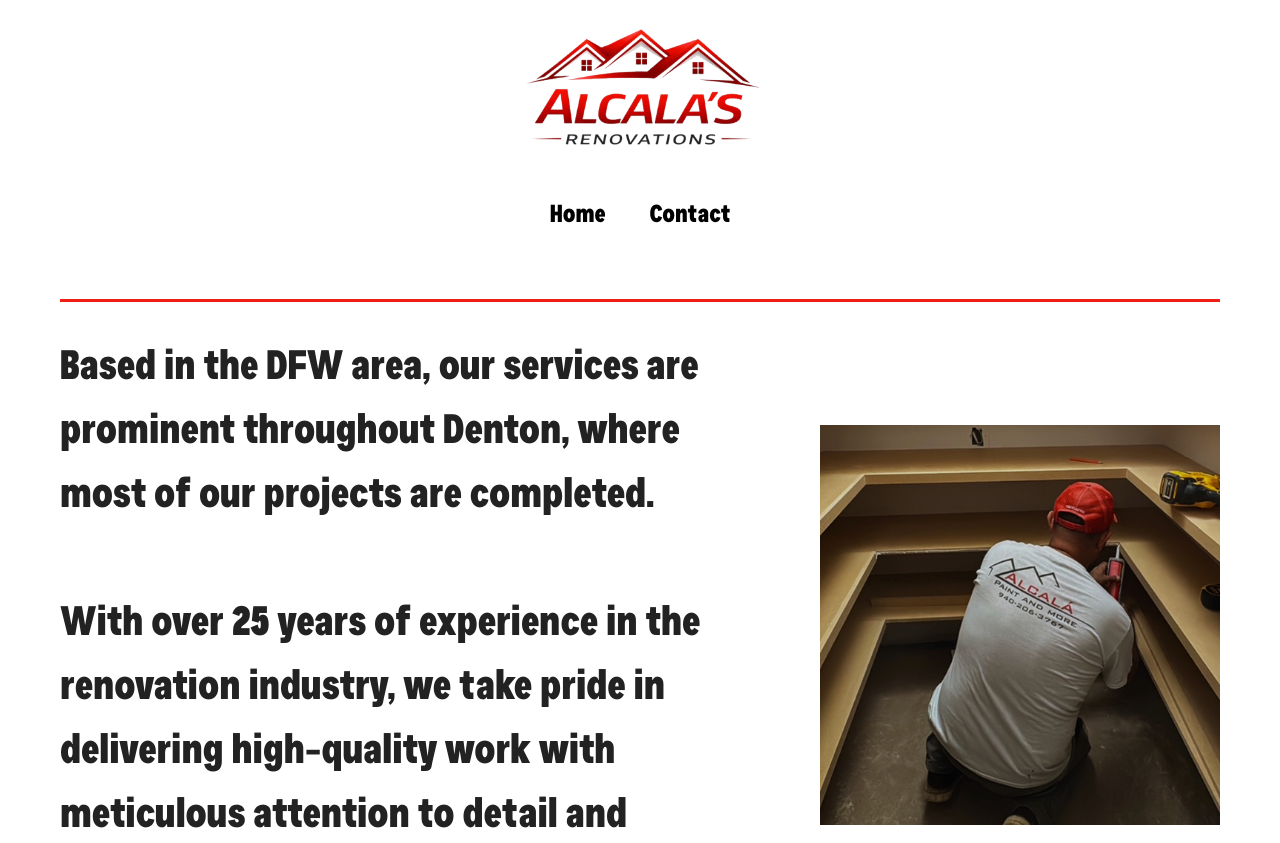
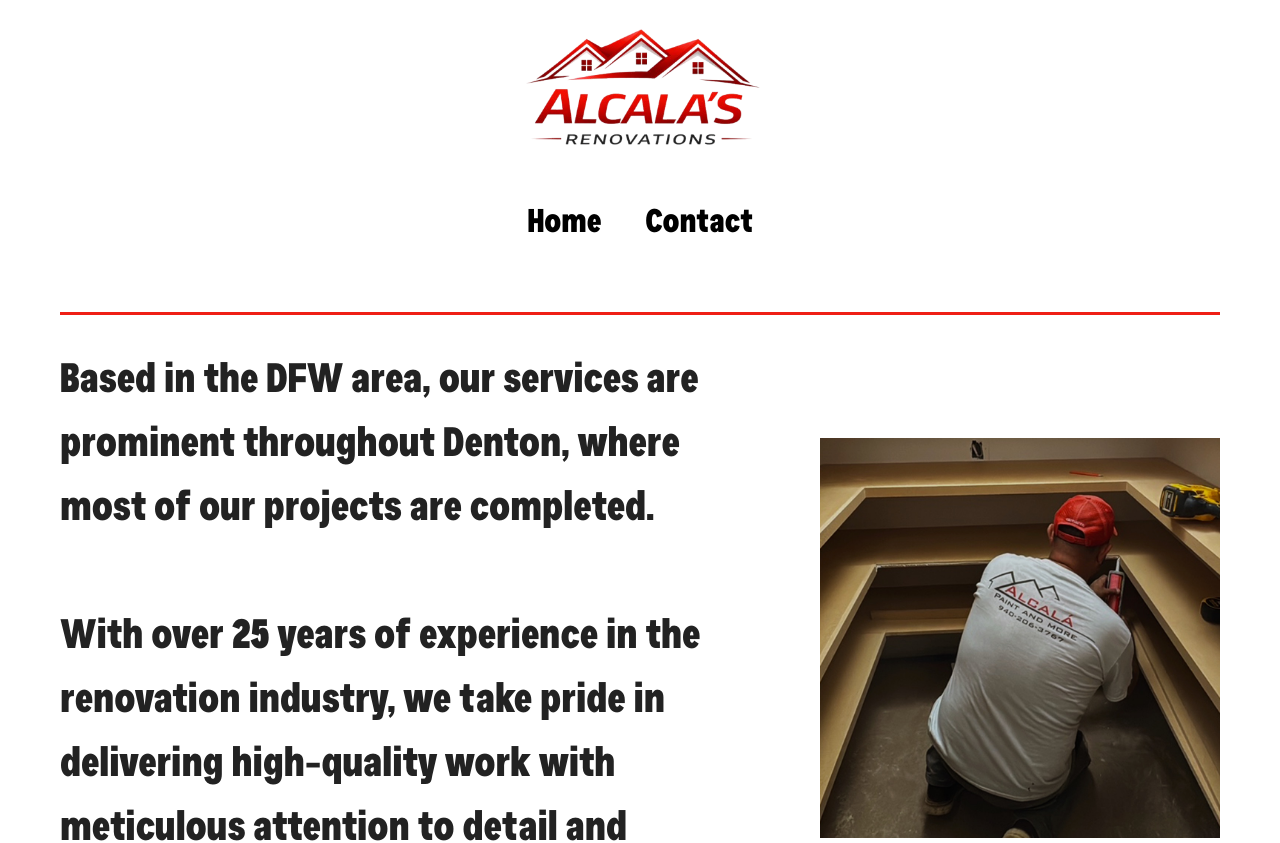
Before and after one commit to Antonioreyes8/alcalas-renovations, a React (Vite) app: page / in a window 1280 px wide. Shown: the top 843 px of the page. Built offline with nearby package versions, Linux system fonts and the light colour scheme.

Commit message:
Text sizing

```diff
--- a/src/index.css
+++ b/src/index.css
@@ -118,7 +118,7 @@ section {
 }
 
 .nav a {
-	font-size: 1.5rem;
+	font-size: 2rem;
 	color: black;
 	text-decoration: none;
 	padding: 6px 12px;
```
